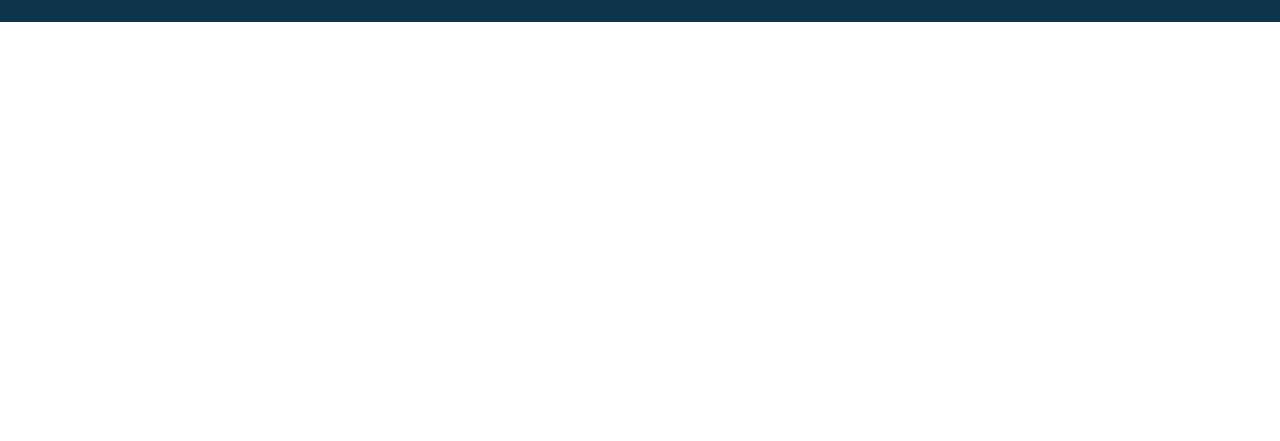
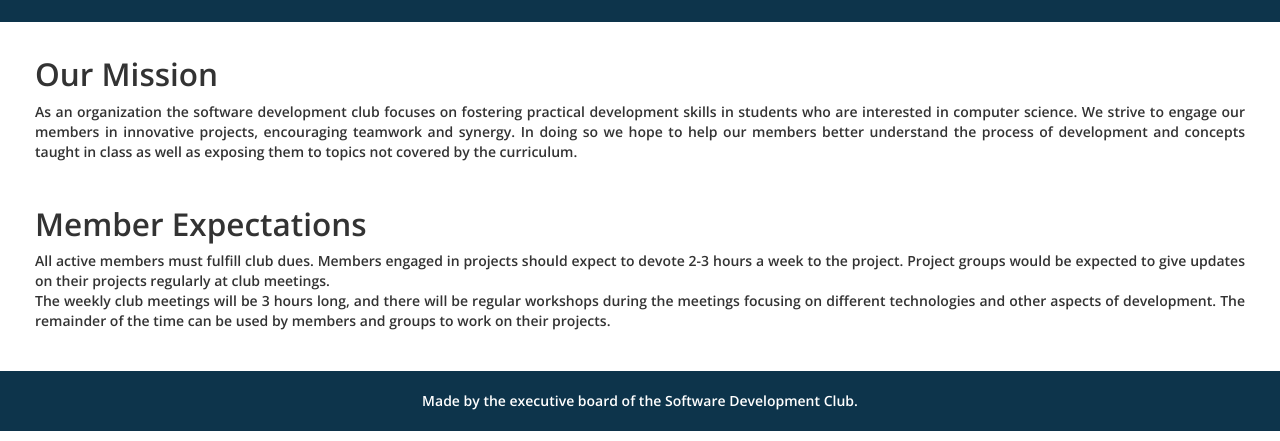
Before and after one commit to Madison-SDC/site-sdc, a website: page client/views/home.html in a window 1280 px wide. Shown: the part 508-949 px from the top of the page. Before the commit the page ends 800 px from the top, so only its background shows below. Drawn offline with nearby package versions, Linux system fonts and the light colour scheme.

Commit message:
Added Homepage and fixed redirects to this page

```diff
--- a/client/styles/homepage-styles.css
+++ b/client/styles/homepage-styles.css
@@ -37,3 +37,42 @@
 	font-size: 0.5em;
 	margin-top: -20px;
 }
+
+#content-info {
+	text-align: justify;
+	padding-top: 15px;
+	padding-bottom: 15px;
+	background-color: white;
+	padding-left: 35px;
+	padding-right: 35px;
+}
+
+#content-info div{
+	padding-bottom: 15px;
+}
+
+#content-info h2 {
+	font-family: 'Open Sans', sans-serif;
+	font-weight: 600;
+	font-size: 2.25em;
+}
+
+#content-info p {
+	font-family: 'Open Sans', sans-serif;
+	font-weight: 600;
+	font-size: 1.0em;
+}
+
+#footer{
+	background-color: #0d344b;
+}
+
+#footer p {
+	padding-top: 20px;
+	padding-bottom: 20px;
+	text-align: center;
+	font-size: 1.0em;
+	font-family: 'Open Sans', sans-serif;
+	font-weight: 200;
+	color: white;
+}
--- a/client/views/home.html
+++ b/client/views/home.html
@@ -1,24 +1,40 @@
 <script src="https://code.jquery.com/jquery-2.2.4.min.js" integrity="sha256-BbhdlvQf/xTY9gja0Dq3HiwQF8LaCRTXxZKRutelT44=" crossorigin="anonymous"></script>
 <link rel="stylesheet" href="https://maxcdn.bootstrapcdn.com/bootstrap/3.3.7/css/bootstrap.min.css" integrity="sha384-BVYiiSIFeK1dGmJRAkycuHAHRg32OmUcww7on3RYdg4Va+PmSTsz/K68vbdEjh4u" crossorigin="anonymous">
 <script src="https://maxcdn.bootstrapcdn.com/bootstrap/3.3.7/js/bootstrap.min.js" integrity="sha384-Tc5IQib027qvyjSMfHjOMaLkfuWVxZxUPnCJA7l2mCWNIpG9mGCD8wGNIcPD7Txa" crossorigin="anonymous"></script>
-<link href="https://fonts.googleapis.com/css?family=Open+Sans:600,800" rel="stylesheet">
+<link href="https://fonts.googleapis.com/css?family=Open+Sans:200,600,800" rel="stylesheet">
 <link rel="stylesheet" type="text/css" href="../styles/homepage-styles.css">
 
 <div id="banner">
 	<div id="banner-image"></div>
 	<div id="banner-content">
 		<div class="row">
-			<div class="col-md-3">
+			<div class="col-md-3 col-xs-0">
 			</div>
-			<div class="col-md-1">
+			<div class="col-md-1 col-xs-2">
 				<img src="../assets/uwmadison-logo.png">
 			</div>
-			<div class="col-md-6">
+			<div class="col-md-6 col-xs-10">
 				<p id="banner-title">Software Development Club</p>
 				<p id="banner-subtitle">University of Wisconsin-Madison</p>
 			</div>
-			<div class="col-md-2">
+			<div class="col-md-2 col-xs-0">
 			</div>
 		</div>
 	</div>
 </div>
+
+<div id="content-info">
+	<div>
+		<h2>Our Mission</h2>
+		<p>As an organization the software development club focuses on fostering practical development skills in students who are interested in computer science. We strive to engage our members in innovative projects, encouraging teamwork and synergy. In doing so we hope to help our members better understand the process of development and concepts taught in class as well as exposing them to topics not covered by the curriculum.</p>
+	</div>
+	<div>
+		<h2>Member Expectations</h2>
+		<p>All active members must fulfill club dues. Members engaged in projects should expect to devote 2-3 hours a week to the project. Project groups would be expected to give updates on their projects regularly at club meetings. <br>
+		The weekly club meetings will be 3 hours long, and there will be regular workshops during the meetings focusing on different technologies and other aspects of development. The remainder of the time can be used by members and groups to work on their projects.</p>
+	</div>
+</div>
+
+<div id="footer">
+	<p>Made by the executive board of the Software Development Club.</p>
+</div>
```
Also changed, not shown: client/templates/topnav.html (+2 -2 lines).
